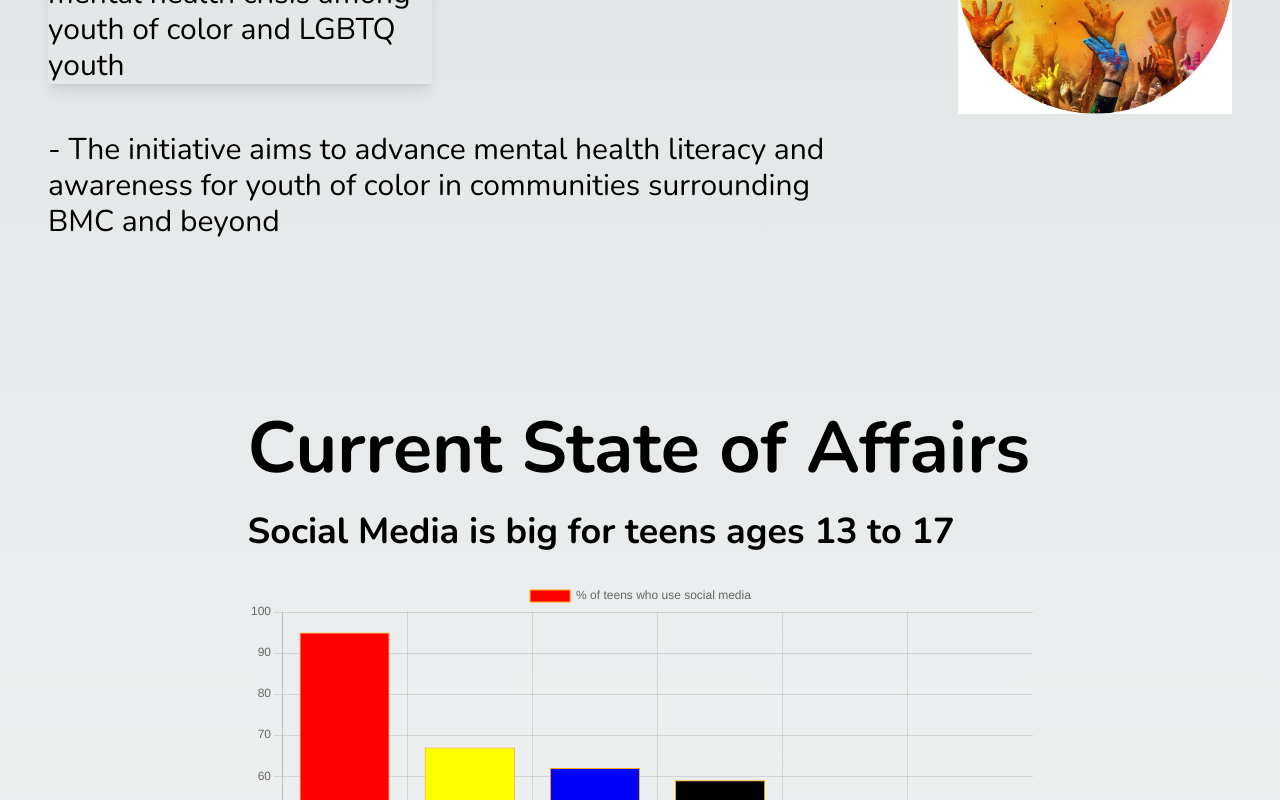
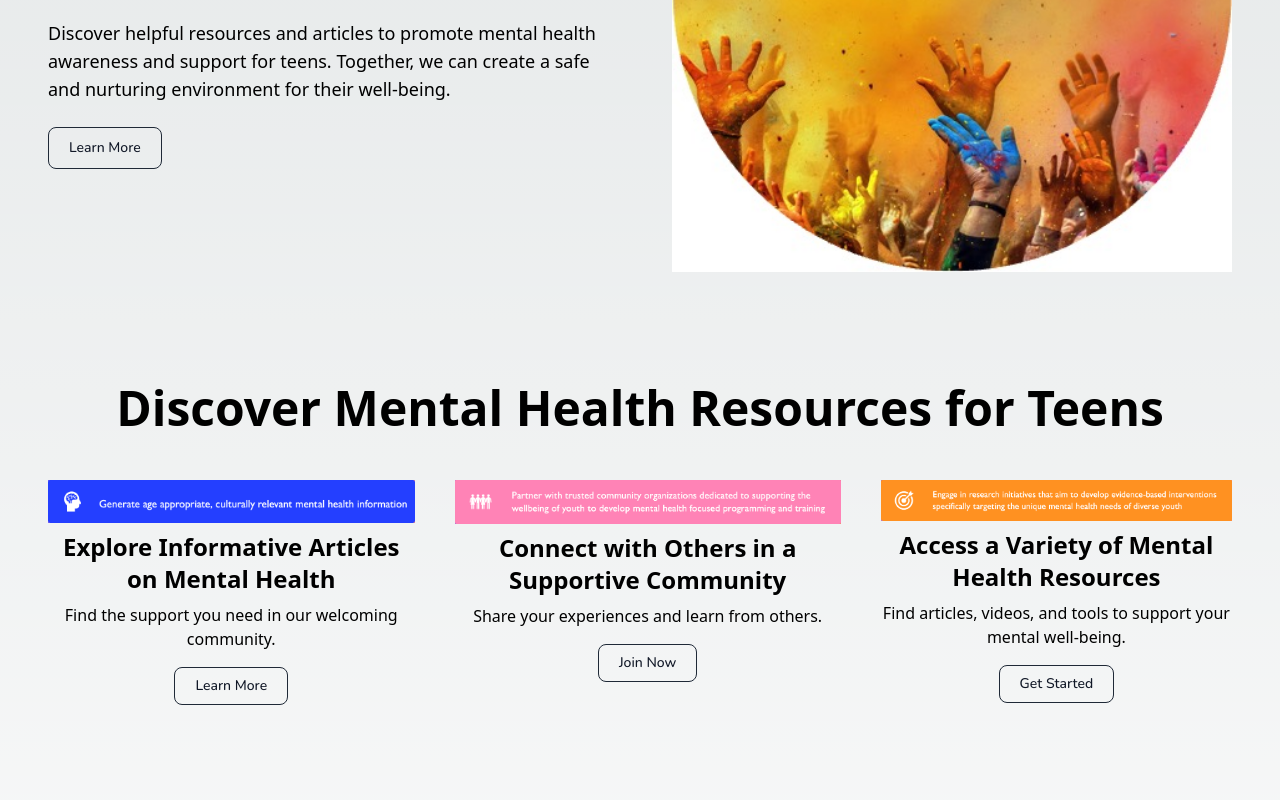
Before and after one commit to hicsail/cycm-next, a Next.js app: page / in a window 1280 px wide. Shown: the part 1200-2000 px from the top of the page. Built offline with nearby package versions, Linux system fonts and the light colour scheme.

Commit message:
add new components to homepage

```diff
--- a/pages/index.tsx
+++ b/pages/index.tsx
@@ -6,11 +6,34 @@ import Slider from '@/components/Slider';
 import Partners from '@/components/Partners';
 import Footer from '@/components/Footer';
 import CurrentState from '@/components/CurrentState';
+import Empower from '@/components/Empower';
+import ResourceCard from '@/components/ResourceCard';
+import Discover from '@/components/Discover';
 
 const inter = Inter({ subsets: ['latin'] });
 const nunito = Nunito({ subsets: ['latin'] });
 
 // flex min-h-screen flex-col items-center justify-between p-24
+const resources = [
+  {
+    title: "Explore Informative Articles on Mental Health",
+    description: "Find the support you need in our welcoming community.",
+    image: "/cycm-slider-1.png",
+    action: { text: "Learn More", link: "" },
+  },
+  {
+    title: "Connect with Others in a Supportive Community",
+    description: "Share your experiences and learn from others.",
+    image: "/cycm-slider-2.png",
+    action: { text: "Join Now", link: "" },
+  },
+  {
+    title: "Access a Variety of Mental Health Resources",
+    description: "Find articles, videos, and tools to support your mental well-being.",
+    image: "/cycm-slider-3.png",
+    action: { text: "Get Started", link: "" },
+  },
+];
 
 const sliderDataList = [
   {
@@ -48,14 +71,34 @@ const partnersDataList : Array<any> = [
 
 export default function Home() {
   return (
-    <main
-      className={`${nunito.className}`}
-    >
-      <Hero heading="Empowering Teens with Mental Health Resources"/>
-      <Mission/>
-      <CurrentState />
-      <Slider sliderDataList={sliderDataList} />
-      <Partners partners={partnersDataList}/>
+    <main className={`${nunito.className}`}>
+      <Hero heading="Empowering Teens with Mental Health Resources" />
+      <Empower
+        title="Supporting Teens Through Mental Health Awareness"
+        description="Discover helpful resources and articles to promote mental health awareness and support for teens. Together, we can create a safe and nurturing environment for their well-being."
+        source=""
+        image="/cycm-circle.jpg"
+      />
+      <div className="flex flex-col items-center my-16">
+        <h5 className="text-5xl font-bold font-sans mb-12 max-w-7xl px-12">
+          Discover Mental Health Resources for Teens
+        </h5>
+        <div className="flex flex-row max-w-7xl gap-10 px-12">
+          {resources.map((resource) => (
+            <ResourceCard
+              title={resource.title}
+              description={resource.description}
+              image={resource.image}
+              action={resource.action}
+            />
+          ))}
+        </div>
+      </div>
+      <Discover />
+      {/* <Mission/> */}
+      {/* <CurrentState /> */}
+      {/* <Slider sliderDataList={sliderDataList} /> */}
+      {/* <Partners partners={partnersDataList} /> */}
       <Footer />
     </main>
   )
```
